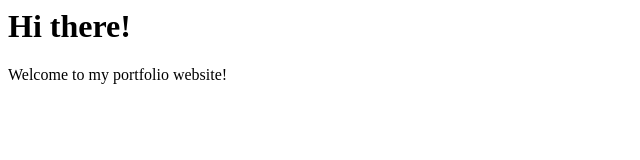
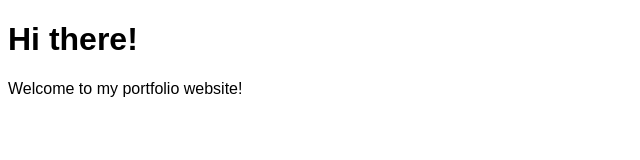
Before and after one commit to log-base-e/natural-log, a plain HTML site: page index.html in a window 1280 px wide. Shown: the whole page, without its empty margins (0-640 px from the left). Drawn offline with Linux system fonts and the light colour scheme.

Commit message:
Update index.html

```diff
--- a/index.html
+++ b/index.html
@@ -1,7 +1,8 @@
+<!DOCTYPE html>
 <html lang="en">
   <head>
     <title>Natural Log | Portfolio</title>
-    <link rel="stylesheet" type="text/css" href="css/style.css" />
+    <link rel="stylesheet" type="text/css" href="stylesheets/stylesheet.css">
   </head>
   <body>
     <h1>Hi there!</h1>
```
